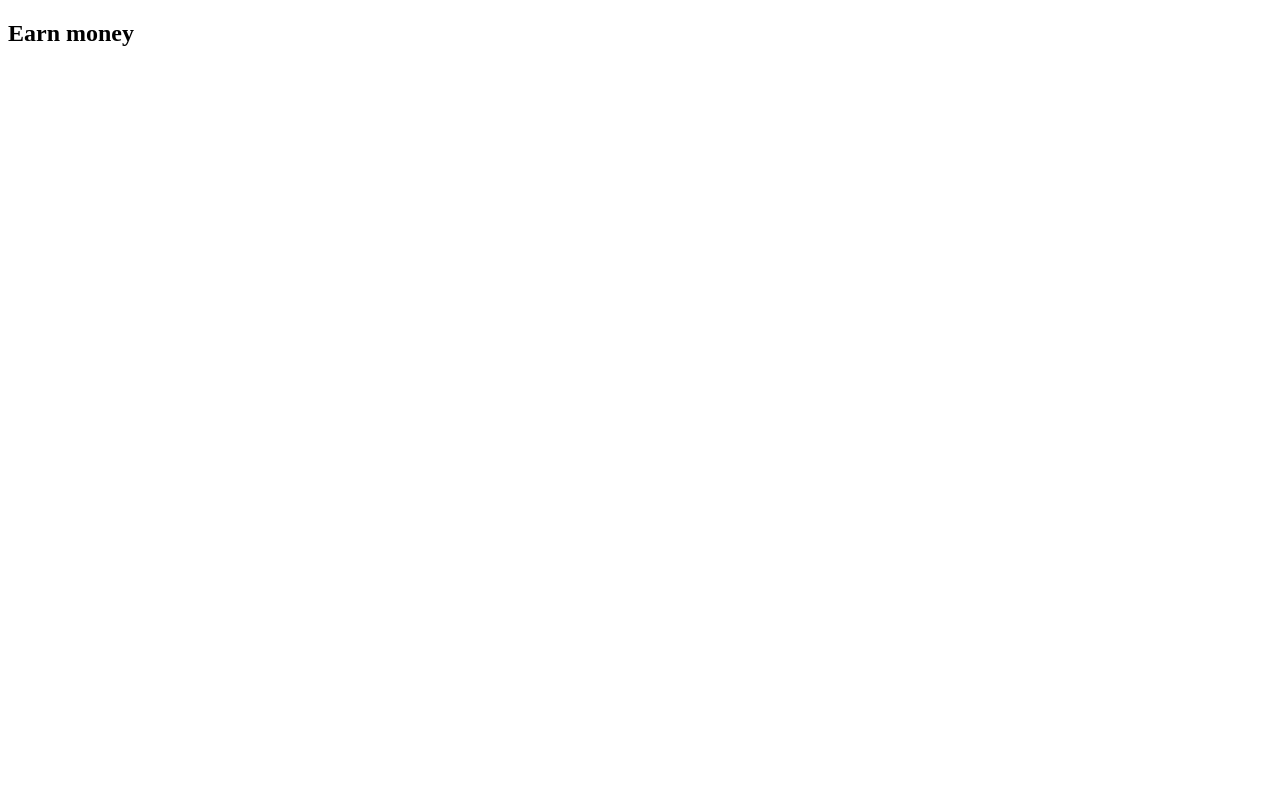
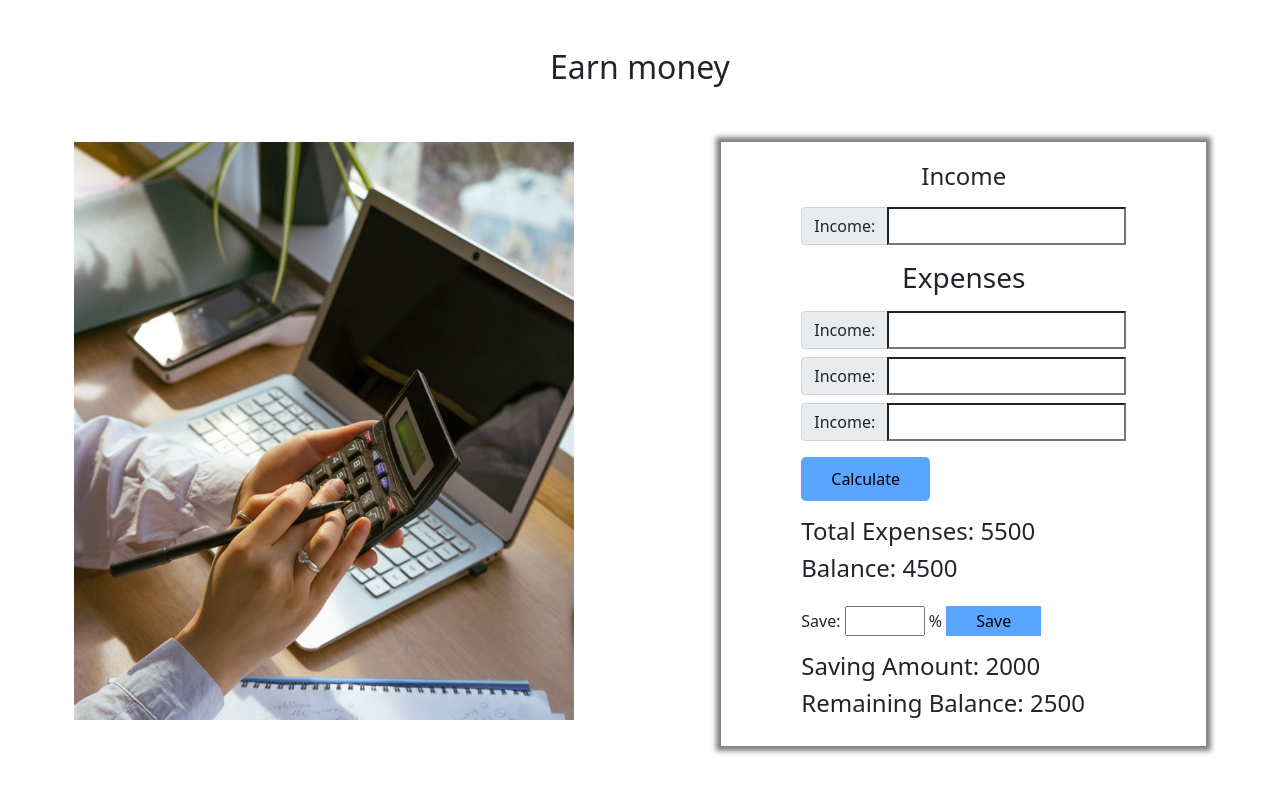
Before and after one commit to NurulHudaDev/Save-money-calculation, a plain HTML site: page index.html in a window 1280 px wide. Drawn offline with nearby package versions, Linux system fonts and the light colour scheme.

Commit message:
assignment-5

```diff
--- a/index.html
+++ b/index.html
@@ -5,12 +5,56 @@
     <meta http-equiv="X-UA-Compatible" content="IE=edge">
     <meta name="viewport" content="width=device-width, initial-scale=1.0">
     <title>Money master</title>
+    <!-- style link -->
     <link rel="stylesheet" href="style.css">
+    <!-- bootstrap link -->
+    <link href="https://cdn.jsdelivr.net/npm/bootstrap@5.0.2/dist/css/bootstrap.min.css" rel="stylesheet" integrity="sha384-EVSTQN3/azprG1Anm3QDgpJLIm9Nao0Yz1ztcQTwFspd3yD65VohhpuuCOmLASjC" crossorigin="anonymous">
 </head>
 <body>
-    <header>
+    <header class="d-flex justify-content-center mt-5">
         <h2>Earn money</h2>
     </header>
+    <main>
+        <section>
+            <div class="d-flex justify-content-around mt-5">
+                <div>
+                    <img src="images/image-3.jpg" alt="">
+                </div>
+                <aside class="site-bar">
+                   <h4 class="text-center">Income</h4>
+                   <div class="input-group flex-nowrap mt-3">
+                    <span class="input-group-text" id="addon-wrapping">Income:</span>
+                    <input type="text">
+                  </div>
+                  <h3 class="mt-3 text-center">Expenses</h3>
+                  <div class="input-group flex-nowrap mt-3">
+                    <span class="input-group-text" id="addon-wrapping">Income:</span>
+                    <input type="text">
+                  </div>
+                  <div class="input-group flex-nowrap mt-2">
+                    <span class="input-group-text" id="addon-wrapping">Income:</span>
+                    <input type="text">
+                  </div>
+                  <div class="input-group flex-nowrap mt-2">
+                    <span class="input-group-text" id="addon-wrapping">Income:</span>
+                    <input type="text">
+                  </div>
+                  <button class="calculate-btn mt-3">Calculate</button>
+                  <h4 class="mt-3">Total Expenses: 5500 </h4>
+                  <h4 class="mt-2">Balance: 4500</h4>
+                  <div class="save mt-4">
+                    Save:
+                    <input type="text">
+                    %
+                    <button class="save-btn">Save</button>
+                    <h4 class="mt-3">Saving Amount: 2000</h4>
+                    <h4 class="mt-2">Remaining Balance: 2500</h4>
+                  </div>
+                </aside>
+            </div>
+        </section>
+    </main>
+    <!-- javascript link -->
     <script src="app.js"></script>
 </body>
 </html>
--- a/style.css
+++ b/style.css
@@ -0,0 +1,22 @@
+img{
+    width: 500px;
+}
+.site-bar{
+    background-color: #fff;
+    box-shadow: 0 0 5px 5px gray;
+    padding: 20px 80px;
+}
+.calculate-btn{
+    border: none;
+    padding: 10px 30px;
+    border-radius: 5px;
+    background-color: #59A5FF;
+}
+.save input{
+    width: 80px;
+}
+.save-btn{
+    padding: 3px 30px;
+    border: none;
+    background-color: #59A5FF;
+}
```
Also changed, not shown: images/image-3.jpg (added), 2 other files.
